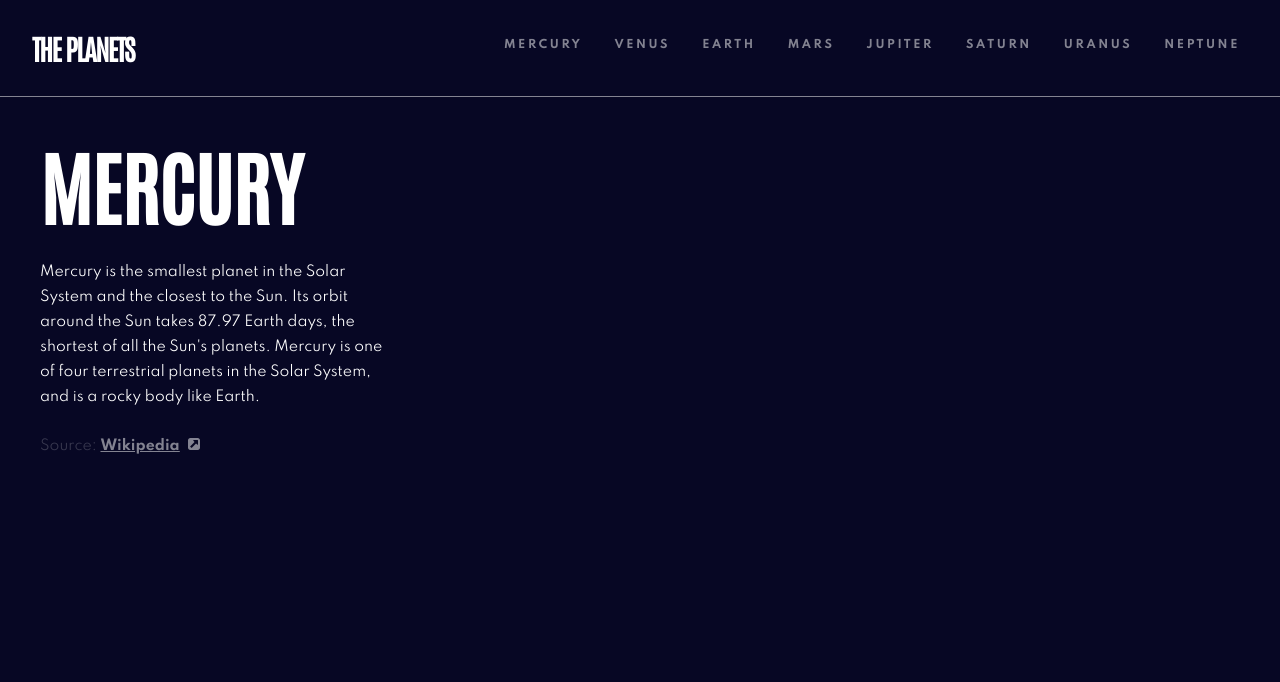
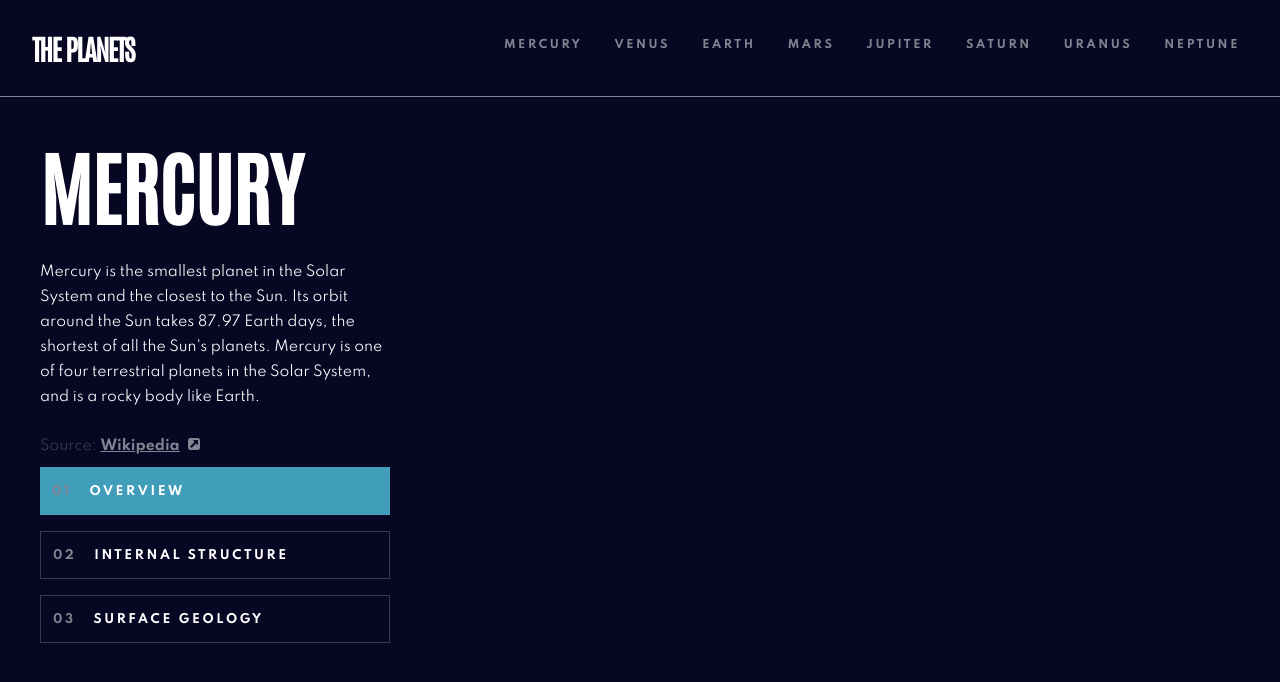
Before and after one commit to rparias/planets-fact-site, a React (Create React App) app: page / in a window 1280 px wide. Shown: the top 682 px of the page. Built offline with nearby package versions, Linux system fonts and the light colour scheme.

Commit message:
Adds buttons component to planet description

```diff
--- /dev/null
+++ b/src/components/PlanetDescription/_Buttons.js
@@ -0,0 +1,13 @@
+import React from 'react'
+import Button from '../../components/shared/Button'
+import { COLORS } from '../../globalStyles'
+
+export const _Buttons = () => {
+  return (
+    <>
+      <Button number={1} text="Overview" activeColor={COLORS.mercury} />
+      <Button number={2} text="Internal Structure" />
+      <Button number={3} text="Surface geology" />
+    </>
+  )
+}
--- a/src/components/PlanetDescription/index.js
+++ b/src/components/PlanetDescription/index.js
@@ -2,11 +2,13 @@ import React from 'react'
 import PropTypes from 'prop-types'
 import styled from 'styled-components'
 import { _Description as Description } from './_Description'
+import { _Buttons as Buttons } from './_Buttons'
 
 const PlanetDescription = ({ planet }) => {
   return (
     <Wrapper>
       <Description {...planet} />
+      <Buttons />
     </Wrapper>
   )
 }
```
Also changed, not shown: 1 other file (tests, documents, lock files or other folders).
